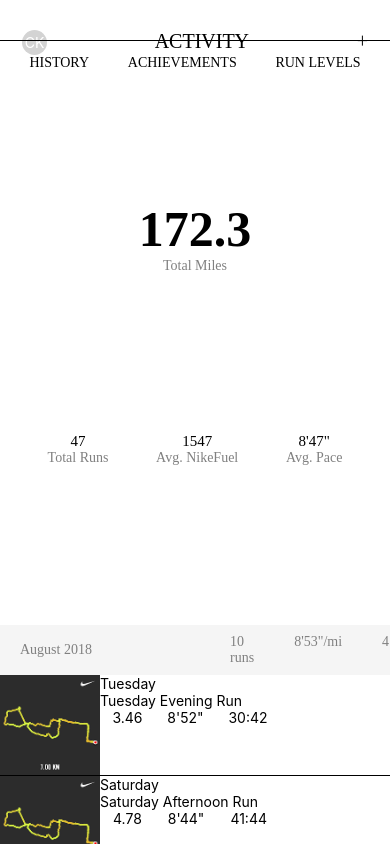
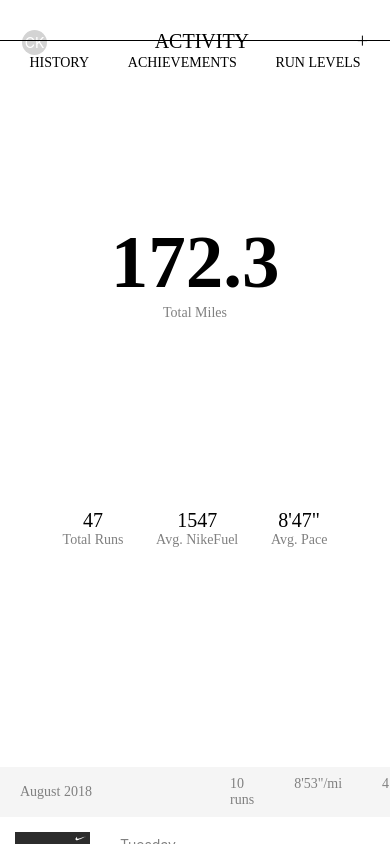
Before and after one commit to cdkirkwood/mock-nike-run-club, a React Native app: screen / in a window 390 px wide. Built offline with nearby package versions, Linux system fonts and the light colour scheme.

Commit message:
fixed issue of scrollView shrinking total stats

```diff
--- a/components/MonthList.js
+++ b/components/MonthList.js
@@ -3,7 +3,6 @@
 import MonthHeader from './MonthHeader'
 import { MonthStatsStyles } from '../styles'
 import SingleRunCard from './SingleRunCard'
-import TotalStats from './TotalStats'
 
 const MonthList = (props) => {
   return (
--- a/components/SingleRunCard.js
+++ b/components/SingleRunCard.js
@@ -4,17 +4,17 @@
 
 const SingleRunCard = props => {
   const { day, name, totalMiles, avgPace, time, id } = props.run
-  const { cardContainer, statsContainer, cardImage } = props.styles
+  const { cardContainer, statsContainer, cardImage, runInfo, gray, bold } = props.styles
   return (
     <View key={id} style={cardContainer}>
       <Image source={image} style={cardImage} />
-      <View>
-        <Text>{day}</Text>
-        <Text>{name}</Text>
+      <View style={runInfo}>
+        <Text style={gray}>{day}</Text>
+        <Text style={bold}>{name}</Text>
         <View style={statsContainer}>
-          <Text>{totalMiles}</Text>
-          <Text>{avgPace}</Text>
-          <Text>{time}</Text>
+          <Text style={gray}>{totalMiles}mi</Text>
+          <Text style={gray}>{avgPace}/mi</Text>
+          <Text style={gray}>{time}</Text>
         </View>
       </View>
     </View>
--- a/components/StatRow.js
+++ b/components/StatRow.js
@@ -3,10 +3,10 @@
 
 const StatRow = (props) => {
   const { styles, label, stat } = props
-  const { smallStats, centerVertically, statLabel, largeStats } = styles
+  const { smallStats, centerVertically, statLabel, largeStats, spaceElements } = styles
   const statStyle = label === 'Total Miles' ? largeStats : smallStats
   return (
-    <View style={centerVertically}>
+    <View style={[centerVertically, spaceElements]}>
       <Text style={statStyle}>{stat}</Text>
       <Text style={statLabel}>{label}</Text>
     </View>
--- a/styles/MonthStatsStyles.js
+++ b/styles/MonthStatsStyles.js
@@ -14,7 +14,7 @@
   statsContainer: {
     width: 180,
     flexDirection: 'row',
-    justifyContent: 'space-around'
+    justifyContent: 'space-between'
   },
   statsText: {
     marginRight: 20,
@@ -28,14 +28,22 @@
     flexDirection: 'row'
   },
   cardImage: {
-    height: 100,
-    width: 100
+    height: 75,
+    width: 75,
+    margin: 15
   },
   runInfo: {
     flex: 1,
-    justifyContent: 'center',
-    alignItems: 'center'
-  }
+    justifyContent: 'space-around',
+    margin: 15
+  },
+  gray: {
+    color: 'gray'
+  },
+  bold: {
+    fontWeight: 'bold'
+  },
+
 })
 
 export default styles
--- a/styles/TotalStatsStyles.js
+++ b/styles/TotalStatsStyles.js
@@ -3,15 +3,19 @@
 const styles = StyleSheet.create({
   container: {
     flex: 1,
-    justifyContent: 'space-evenly'
+    justifyContent: 'space-evenly',
+    margin: 30
   },
   centerVertically: {
     alignItems: 'center'
   },
+  spaceElements: {
+    marginBottom: 40
+  },
   largeStats: {
     fontWeight: 'bold',
-    fontSize: 50,
-    fontFamily: 'Futura-CondensedMedium'
+    fontSize: 75,
+    fontFamily: 'Futura-CondensedMedium',
   },
   smallStatsContainer: {
     flexDirection: 'row',
@@ -19,11 +23,12 @@
   },
   smallStats: {
     //fontWeight: 'bold',
-    fontSize: 15,
+    fontSize: 20,
     fontFamily: 'Futura-CondensedMedium'
   },
   statLabel: {
     color: 'gray',
+
     fontFamily: 'Futura-CondensedMedium'
   }
 })
```
